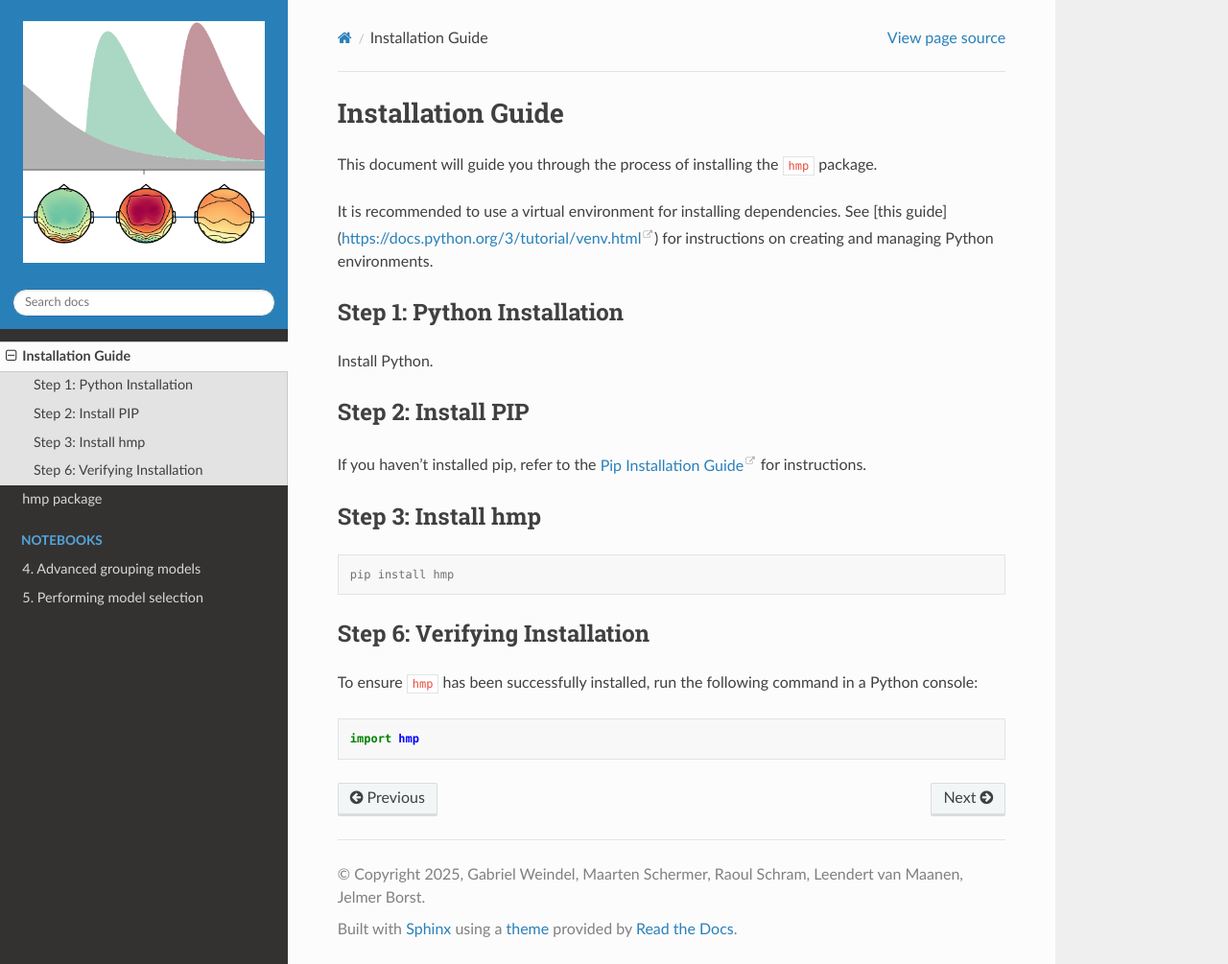
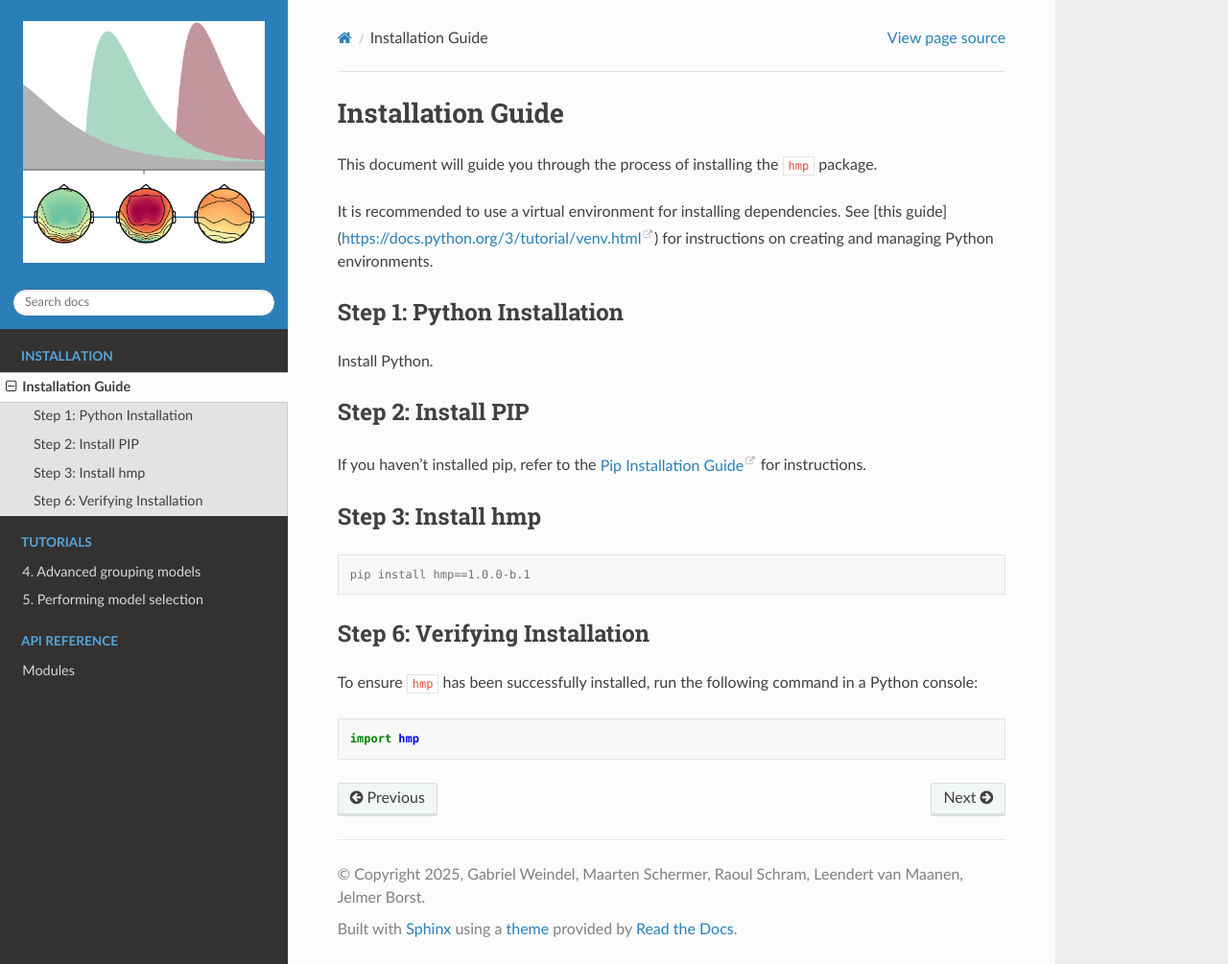
Before and after one commit to GWeindel/hmp, a Sphinx documentation site: the page built from docs/source/installation.rst, in a window 1280 px wide and 1005 px high. Shown: the whole window at 96% size. Built offline with Sphinx 7.4.7 and the Read the Docs theme 3.1.0, drawn with Linux system fonts in a browser that asks for light colours; pages that are not in the unit, such as notebooks, are missing from menus.

Commit message:
requested changes

```diff
--- a/docs/source/api/hmp.rst
+++ b/docs/source/api/hmp.rst
@@ -1,4 +1,4 @@
-hmp package
+Modules
 ===========
 
 Welcome to the HMP API documentation!
--- a/docs/source/installation.rst
+++ b/docs/source/installation.rst
@@ -21,7 +21,7 @@ Step 3: Install hmp
 
 .. code-block:: console
 
-	pip install hmp
+	pip install hmp==1.0.0-b.1
 
 Step 6: Verifying Installation
 -------------------------------
```
Also changed, not shown: docs/source/index.rst (+11 -3 lines).
